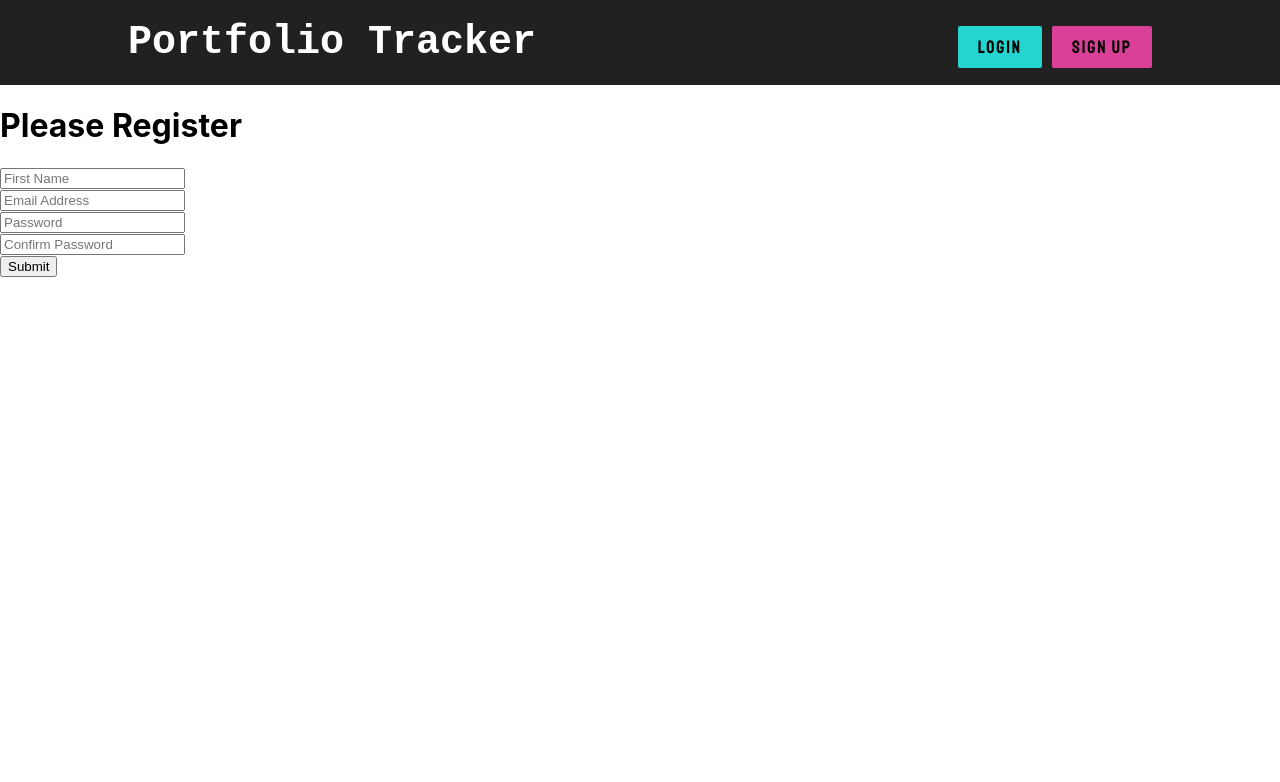
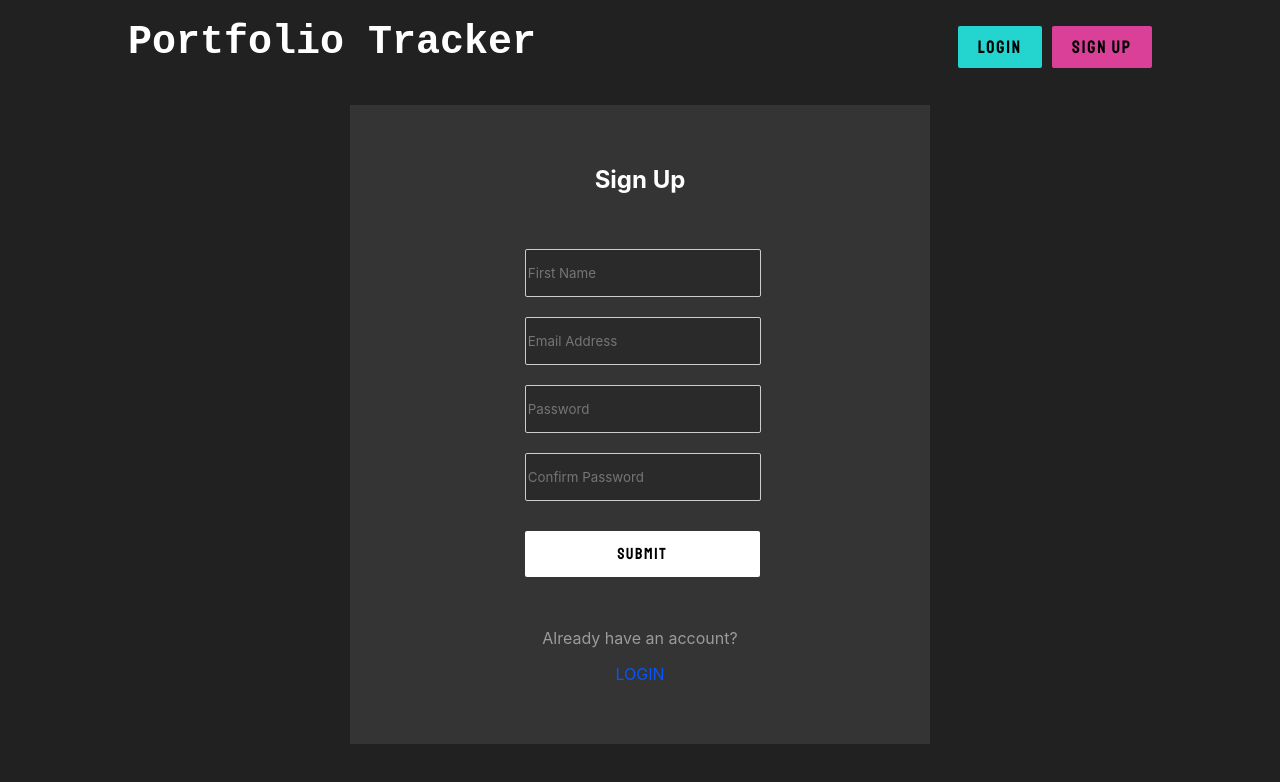
Before and after one commit to JonoMitter/portfolio-tracker, a React (Create React App) app in the folder frontend/: page /signup in a window 1280 px wide. Shown: the top 782 px of the page. Built offline with nearby package versions, Linux system fonts and the light colour scheme; no server answers.

Commit message:
Refactoring and created generic 'form.scss' for login & signup pages

```diff
--- a/frontend/src/App.tsx
+++ b/frontend/src/App.tsx
@@ -3,15 +3,16 @@ import "./App.css";
 import { BrowserRouter, Route } from "react-router-dom";
 import React, { useEffect, useState } from 'react';
 
-// import Home from "./pages/Home";
 import Home from "./pages/Home";
-import SignIn from "./pages/Login";
+import Login from "./pages/Login";
 import SignUp from "./pages/SignUp";
 import Navbar from "./pages/components/Navbar";
 import GetUserResponse from "./responses/GetUserResponse"
 
 function App() {
   const [user, setUser] = useState(new GetUserResponse());
+
+  document.title = "Portfolio Tracker";
 
   useEffect(() => {
     getUserData();
@@ -45,7 +46,7 @@ function App() {
       <Navbar user={user} setUser={setUser} />
 
       <Route path="/" exact component={() => <Home user={user} setUser={setUser} />} />
-      <Route path="/login" component={() => <SignIn setUser={setUser} />} />
+      <Route path="/login" component={() => <Login setUser={setUser} />} />
       <Route path="/signup" component={SignUp} />
     </BrowserRouter>
   );
--- a/frontend/src/pages/Login.tsx
+++ b/frontend/src/pages/Login.tsx
@@ -1,15 +1,14 @@
 import React from "react";
-import "./styles/Signin.scss";
-// import SigninForm from "./components/SigninForm";
 import LoginForm from "./components/LoginForm";
 import GetUserResponse from "../responses/GetUserResponse";
 
-const SignIn = (props: { setUser: (user: GetUserResponse) => void }) => {
+const Login = (props: { setUser: (user: GetUserResponse) => void }) => {
+
   return (
-    <section className="signin">
+    <section>
       <LoginForm setUser={props.setUser} />
     </section>
   );
 }
 
-export default SignIn;
+export default Login;
--- a/frontend/src/pages/SignUp.tsx
+++ b/frontend/src/pages/SignUp.tsx
@@ -1,6 +1,7 @@
 import React, { SyntheticEvent, useState } from "react";
 import axios from "axios";
-import { Redirect } from "react-router-dom";
+import { Link, Redirect } from "react-router-dom";
+import "./styles/Form.scss";
 
 const SignUp = () => {
 
@@ -42,23 +43,32 @@ const SignUp = () => {
   }
 
   return (
-    <form onSubmit={submit}>
-      <h1>Please Register</h1>
+    <section>
+      <div className="form-outer">
+        <h1 className="form-title">Sign Up</h1>
+        <form className="form" onSubmit={submit}>
 
-      <input className="" placeholder="First Name" required
-        onChange={e => setName(e.target.value)} /><br/>
+          <input className="input" placeholder="First Name" required
+            onChange={e => setName(e.target.value)} /><br />
 
-      <input type="email" className="" placeholder="Email Address" required
-        onChange={e => setEmail(e.target.value)} /><br/>
+          <input type="email" className="input" placeholder="Email Address" required
+            onChange={e => setEmail(e.target.value)} /><br />
 
-      <input type="password" className="" placeholder="Password" required
-        onChange={e => setPassword(e.target.value)} /><br/>
+          <input type="password" className="input" placeholder="Password" required
+            onChange={e => setPassword(e.target.value)} /><br />
 
-      <input type="password" className="" placeholder="Confirm Password" required
-        onChange={e => setPasswordConfirm(e.target.value)} /><br/>
+          <input type="password" className="input" placeholder="Confirm Password" required
+            onChange={e => setPasswordConfirm(e.target.value)} /><br />
 
-      <button type="submit" className="" placeholder="Sign in">Submit</button>
-    </form>
+          <button type="submit" className="form-button" placeholder="Sign in">Submit</button>
+        </form>
+
+        <p className="form-text">Already have an account?</p>
+        <Link className="form-link" to="/login">
+          LOGIN
+        </Link>
+      </div>
+    </section>
   );
 }
 
--- a/frontend/src/pages/components/LoginForm.tsx
+++ b/frontend/src/pages/components/LoginForm.tsx
@@ -1,7 +1,7 @@
 import React, { SyntheticEvent, useState } from "react";
 import { Redirect, Link } from "react-router-dom";
 import axios from "axios";
-import "./LoginForm.scss";
+import "../styles/Form.scss";
 import GetUserResponse from "../../responses/GetUserResponse";
 
 const LoginForm = (props: { setUser: (user: GetUserResponse) => void }) => {
@@ -37,10 +37,10 @@ const LoginForm = (props: { setUser: (user: GetUserResponse) => void }) => {
   }
 
   return (
-    <div className="login">
-      <h1 className="signin-title">Login</h1>
-      <form className="login" onSubmit={submitForm}>
-        <div className="group">
+    <div className="form-outer">
+      <h1 className="form-title">Login</h1>
+      <form className="form" onSubmit={submitForm}>
+
           <input
             className="input"
             type="email"
@@ -50,9 +50,7 @@ const LoginForm = (props: { setUser: (user: GetUserResponse) => void }) => {
           />
           <span className="highlight"></span>
           <span className="bar"></span>
-        </div>
 
-        <div className="group">
           <input
             className="input"
             type="password"
@@ -62,15 +60,14 @@ const LoginForm = (props: { setUser: (user: GetUserResponse) => void }) => {
           />
           <span className="highlight"></span>
           <span className="bar"></span>
-        </div>
 
-        <p className="passforget">Forgot password?</p>
-        <input type="submit" value="Login" className="signinbutton" />
+        <p className="form-forgot">Forgot password?</p>
+        <input type="submit" value="Login" className="form-button" />
       </form>
 
       <div className="group2">
-        <p className="signinText">Dont have an account?</p>
-        <Link className="signupnow" to="/signup">
+        <p className="form-text">Dont have an account?</p>
+        <Link className="form-link" to="/signup">
           SIGN UP NOW
         </Link>
       </div>
--- a/frontend/src/pages/components/Navbar.tsx
+++ b/frontend/src/pages/components/Navbar.tsx
@@ -1,5 +1,5 @@
 import React from "react";
-import "./Navbar.scss";
+import "../styles/Navbar.scss";
 import { Link } from 'react-router-dom';
 import axios from "axios";
 import GetUserResponse from "../../responses/GetUserResponse";
@@ -38,12 +38,8 @@ const Navbar = (props: { user: GetUserResponse, setUser: (user: GetUserResponse)
     menu = (
       <div className="nav-right">
         <ul >
-          {/* redirect to login page when you signout */}
-          {/* <li><Link className="b1" to='/signin' onClick={logout}>Logout</Link></li> */}
-
           <li><div className="nav-item nav-name"> <UserIcon className="white-svg"/> {props.user.firstName}</div></li>
-          {/* redirect to home page when you sign out */}
-          <li><Link className="nav-item nav-item-right pink" to='/' onClick={logout}>Logout</Link></li>
+          <li><Link className="nav-item nav-item-right logout-button" to='/' onClick={logout}>Logout</Link></li>
 
           {/* <li><LogoutButton /></li> */}
         </ul>
--- a/frontend/src/pages/components/LoginForm.scss
+++ b/frontend/src/pages/styles/Form.scss
@@ -1,16 +1,18 @@
 @import url('https://fonts.googleapis.com/css?family=Raleway:400,700');
+
 // $primary: #11998e;
 // $secondary: #38ef7d;
 // $white: #fff;
 // $gray: #9b9b9b;
-.login {
+
+.form {
   margin: auto;
   width: 50%;
   background-color: rgb(53, 52, 52);
-  padding: 60px;
+  padding: 35px 60px;
 }
 
-h1.signin-title {
+h1.form-title {
   text-align: center;
   color: white;
   margin: 0;
@@ -25,6 +27,7 @@ h1.signin-title {
   font-family: inherit;
   background-color: rgb(43, 42, 42);
   color: white;
+  margin-top: 20px;
 }
 
 .group {
@@ -41,11 +44,10 @@ h1.signin-title {
   color: rgb(17, 123, 245);
 }
 
-.signinbutton {
+.form-button {
   font-family: "Staatliches";
   display: block;
   text-decoration: none;
-  color: rgb(0, 0, 0);
   font-size: 16px;
   letter-spacing: 0.1em;
   width: 102%;
@@ -54,19 +56,36 @@ h1.signin-title {
   padding: 13px;
   margin-top: 30px;
   border-radius: 2px;
-}
-.signinbutton:hover {
-
+  cursor: pointer;
+  color: rgb(0, 0, 0);
+  background-color: rgb(255, 255, 255);
 }
 
-.signinText{
+.form-button:hover {
+  color: rgb(0, 0, 0);
+  background-color: rgb(226, 226, 226);
+}
+
+.form-text{
   text-align: center;
   color: rgb(155, 155, 155);
 }
 
-.signupnow{
+.form-link{
   text-decoration: none;
   color: rgb(5, 84, 255);
   display: block;
   text-align: center;
 }
+
+.form-outer{
+  padding: 60px;
+  width: 45%;
+  margin:auto;
+  background-color: #353434;
+}
+
+.form-forgot{
+  float: right;
+  color: rgb(17, 123, 245);
+}
--- a/frontend/src/pages/styles/Home.scss
+++ b/frontend/src/pages/styles/Home.scss
@@ -3,17 +3,16 @@ html, body{
   height: 100%;
   width: 100%;
   padding: 0;
-}
-
-section.home {
   background-color: rgb(33, 33, 33);
-  height: 900px;
-  color: white;
-}
-h1.home-title {
-  margin-top: 0px;
 }
 
 section{
   padding: 20px 10% 20px 10%;
+  // background-color: rgb(33, 33, 33);
+  // height: 600px;
+  color: white;
 }
+
+h1.home-title {
+  margin-top: 0px;
+}
--- a/frontend/src/pages/components/Navbar.scss
+++ b/frontend/src/pages/styles/Navbar.scss
@@ -1,4 +1,5 @@
 @import url('https://fonts.googleapis.com/css2?family=Staatliches&display=swap');
+
 nav {
   width: 100%;
   background-color: rgb(33,33,33);
@@ -8,8 +9,6 @@ nav {
 
 ul{
   list-style-type: none;
-  // margin: 0;
-  // padding: 0;
 }
 
 li{
@@ -66,16 +65,21 @@ li{
 
 .pink{
   background-color: rgb(218, 64, 151);
+  color: black;
 }
+
+.pink:hover{
+  color: white;
+  transition: all 0.5s;
+  background-color: rgb(37, 216, 210);
+  cursor: pointer;
+}
+
 .cyan{
   background-color: rgb(36, 212, 207);
+  color: black;
 }
-.pink:hover{
-  color: rgb(255, 255, 255);
-  transition: all 0.5s;
-  background-color: rgb(36, 212, 207);
-  cursor: pointer;
-}
+
 .cyan:hover{
   color: rgb(255, 255, 255);
   transition: all 0.5s;
@@ -83,14 +87,15 @@ li{
   cursor: pointer;
 }
 
-.white-text{
+.logout-button{
+  background-color: rgba(218, 64, 151, 0);
   color: white;
+  border: 1.5px solid white;
 }
 
-.inline{
-  display: inline;
+.logout-button:hover{
+  color: rgb(255, 255, 255);
+  transition: all 0.5s;
+  background-color: rgb(14, 152, 243);
+  cursor: pointer;
 }
-
-.inline-block{
-  display: inline-block;
-}
--- a/frontend/src/pages/styles/Signin.scss
+++ /dev/null
@@ -1,6 +0,0 @@
-.signin {
-    background-color: rgb(33,33,33);
-
-    height: 100vh;
-    z-index: -1;
-}
```
